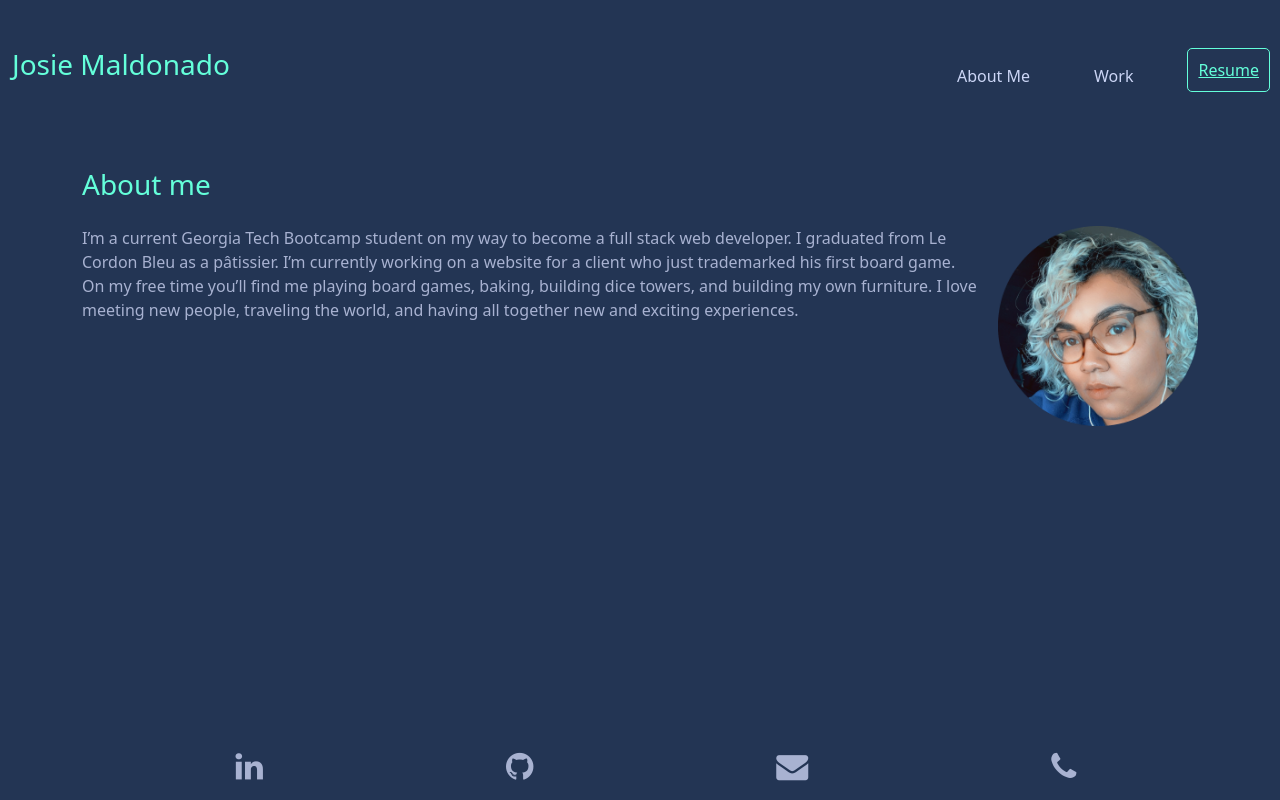
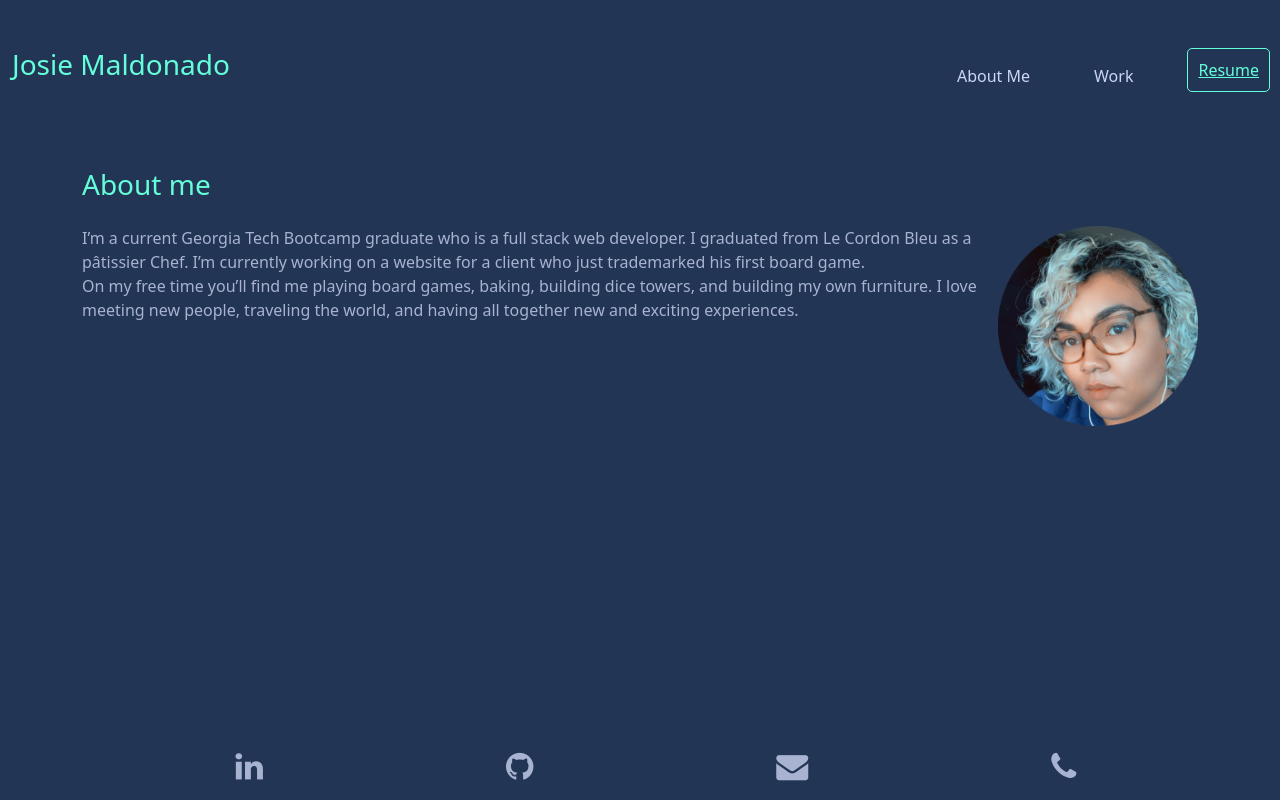
Before and after one commit to JosieMald/react-portfolio, a React (Create React App) app: page / in a window 1280 px wide. Built offline with nearby package versions, Linux system fonts and the light colour scheme.

Commit message:
updated resume.

```diff
--- a/src/components/Navbar/index.js
+++ b/src/components/Navbar/index.js
@@ -1,7 +1,7 @@
 import React from "react";
 import { Link } from "react-router-dom";
 import "./style.css";
-import ReactCSSTransitionGroup from "react-transition-group";
+import resume  from "../pdf/resume.pdf"
 
 // var nav = [
 //     $(".nav1"),
@@ -65,7 +65,7 @@ function Navbar() {
           </ul>
         </div>
         <div id="resumeBtn" className="nav5 hide">
-          <a target="_blank" rel="noreferrer" className="resumeBtn nav5 hide" href="/src/pdf/resume.pdf">
+          <a target="_blank" rel="noreferrer" className="resumeBtn nav5 hide" href={resume}>
             Resume
           </a>
         </div>
--- a/src/pages/About.js
+++ b/src/pages/About.js
@@ -9,8 +9,8 @@ function About() {
       </div>
     <div className="container d-flex mt-4">
       <p>
-        I’m a current Georgia Tech Bootcamp student on my way to become a full
-        stack web developer. I graduated from Le Cordon Bleu as a pâtissier. I’m
+        I’m a current Georgia Tech Bootcamp graduate who is a full
+        stack web developer. I graduated from Le Cordon Bleu as a pâtissier Chef. I’m
         currently working on a website for a client who just trademarked his
         first board game.
         <br />
```
Also changed, not shown: 2 other files (tests, documents, lock files or other folders).
